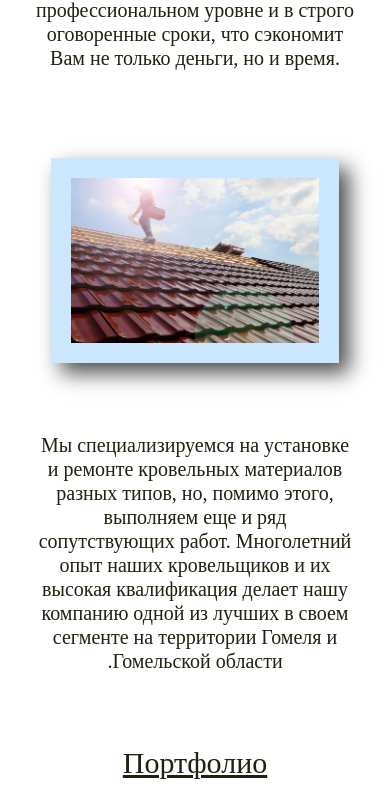
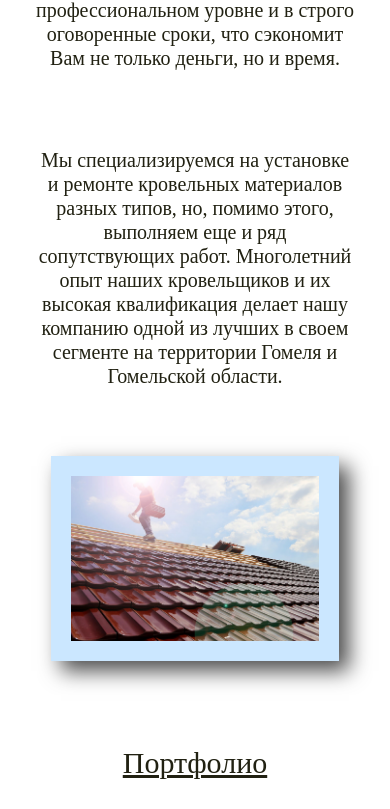
Before and after one commit to AntoniKozlov/roofing-Vue3.0-Nuxt, a Vue app in the folder roofing/: page / in a window 390 px wide. Shown: the part 4597-5406 px from the top of the page. Built offline with nearby package versions, Linux system fonts and the light colour scheme.

Commit message:
Fix direction issue, improve perfomance

```diff
--- a/roofing/src/App.vue
+++ b/roofing/src/App.vue
@@ -160,17 +160,13 @@ h1 span:nth-child(15) {
 }
 
 .fade-in {
-    opacity: 0;
+    visibility: hidden;
     transform: scale(0.8);
     box-sizing: border-box;
     transition: 1.3s all cubic-bezier(0.39, 0.575, 0.565, 1);
 }
 
-.ltr-direction {
-    direction: ltr;
-}
-
-.rtl-direction {
-    direction: rtl;
+.row-reverse {
+    flex-direction: row-reverse;
 }
 </style>
--- a/roofing/src/components/services/ServicesSection.html
+++ b/roofing/src/components/services/ServicesSection.html
@@ -1,6 +1,6 @@
 <div id="services" ref="services" class="container-fluid">
     <div class="centered ourServices"><u>Наши услуги</u></div>
-    <div class="img-section fade-in" v-for="(service, index) of servicesList" :class="index % 2 === 0 ? 'ltr-direction' : 'rtl-direction'">
+    <div class="img-section fade-in" v-for="(service, index) of servicesList" :class="{'row-reverse': index % 2 !== 0}">
         <img v-lazy="service.src" alt=""/>
         <div class="img-data">
             <p><h5 class="textCenter">{{service.description}}</h5></p>
--- a/roofing/src/components/work-plan/WorkPlan.css
+++ b/roofing/src/components/work-plan/WorkPlan.css
@@ -88,6 +88,10 @@
 }
 
 @media only screen and (max-width: 900px) {
+    .img-section.row-reverse {
+        flex-flow: row wrap-reverse;
+    }
+
     .img-section {
         flex-flow: row wrap;
     }
--- a/roofing/src/components/work-plan/WorkPlan.html
+++ b/roofing/src/components/work-plan/WorkPlan.html
@@ -7,7 +7,7 @@
         оговариваются по следующей схеме:</h5>
     </div>
     <div class="row" v-for="(plan, index) in workPlan">
-        <div class="img-section" :class="index % 2 === 0 ? 'ltr-direction img-section-left' : 'rtl-direction img-section-right'">
+        <div class="img-section" :class="index % 2 === 0 ? 'img-section-left' : 'row-reverse img-section-right'">
             <img class="fade-in" v-lazy="plan.src" alt=""/>
             <div class="img-data fade-in">
                 <h2 class="textCenter">{{plan.title}}</h2>
--- a/roofing/src/shared/ScrollAppear.js
+++ b/roofing/src/shared/ScrollAppear.js
@@ -21,10 +21,10 @@ export default {
             for (let i = 0; i < this.fadeInElements.length; i++) {
                 let elem = this.fadeInElements[i]
                 if (this.isElemVisible(elem)) {
-                    elem.style.opacity = '1'
-                    elem.style.transform = 'scale(1)'
+                    elem.style.visibility = 'visible';
+                    elem.style.transform = 'scale(1)';
                     elem.style.transform = 'translate3d(0, -10px, 0)'
-                    this.fadeInElements.splice(i, 1) // only allow it to run once
+                    this.fadeInElements.splice(i, 1); // only allow it to run once
                 }
             }
 
```
